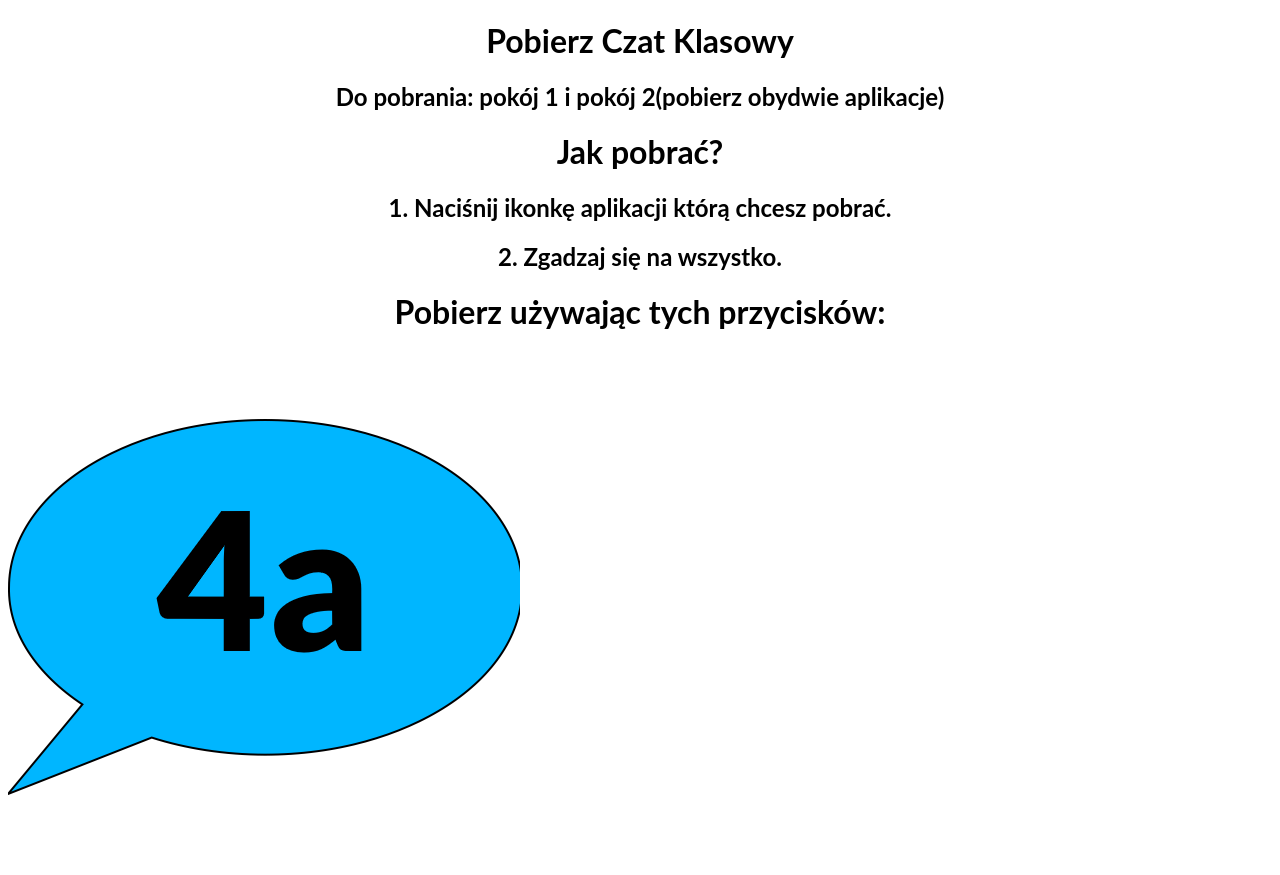
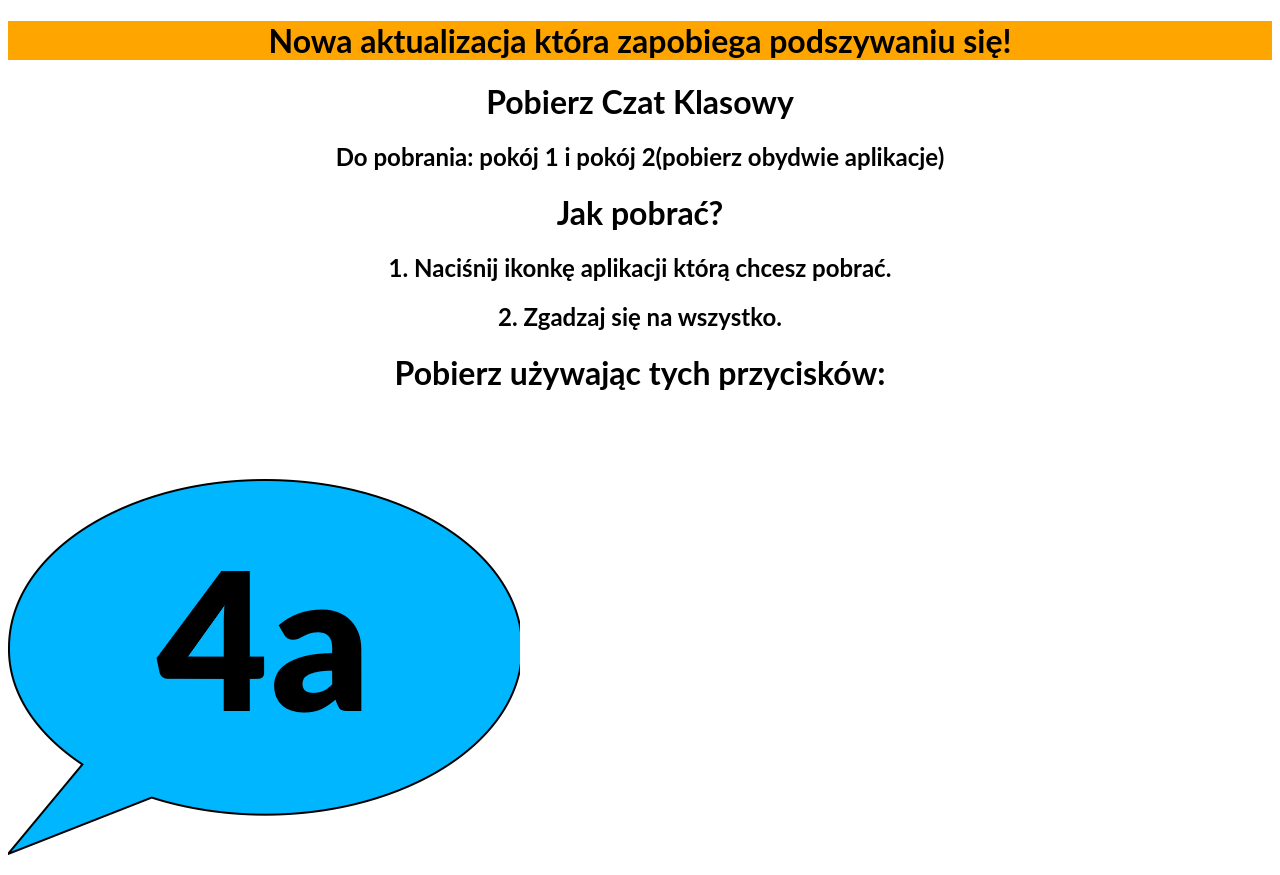
Before and after one commit to System32-Windows/chatserver1, a plain HTML site: page index.html in a window 1280 px wide. Shown: the top 875 px of the page. Drawn offline with Linux system fonts and the light colour scheme.

Commit message:
Nowe zmiany

```diff
--- a/index.html
+++ b/index.html
@@ -22,10 +22,17 @@
             align-items: center;
             align-self: center;
         }
+
+        #banner {
+            width: 100%;
+            height: 5%;
+            background-color: orange;
+        }
     </style>
 </head>
 
 <body>
+    <h1 id="banner">Nowa aktualizacja która zapobiega podszywaniu się!</h1>
     <h1>Pobierz Czat Klasowy</h1>
     <h2>Do pobrania: pokój 1 i pokój 2(pobierz obydwie aplikacje)</h2>
     <h1>Jak pobrać?</h1>
```
Also changed, not shown: 2 other files.
